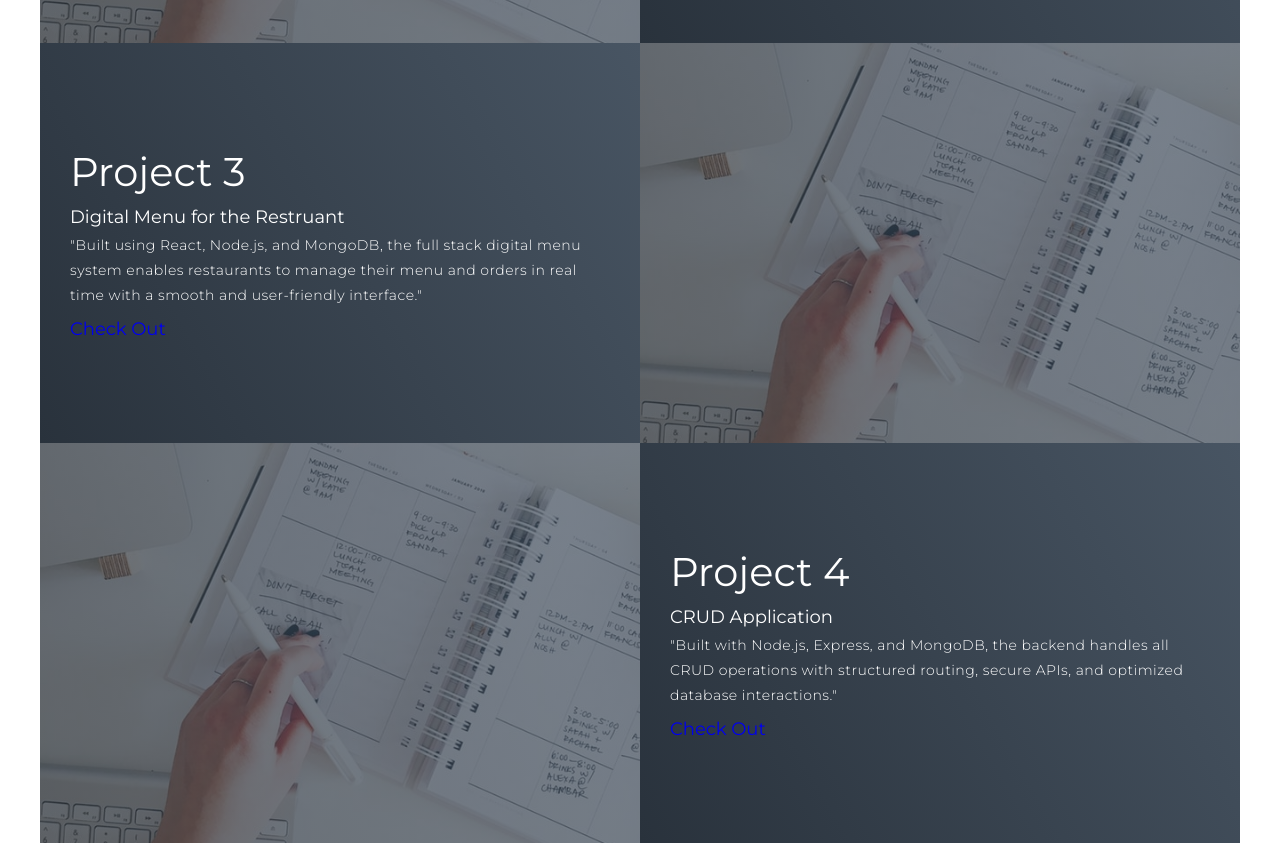
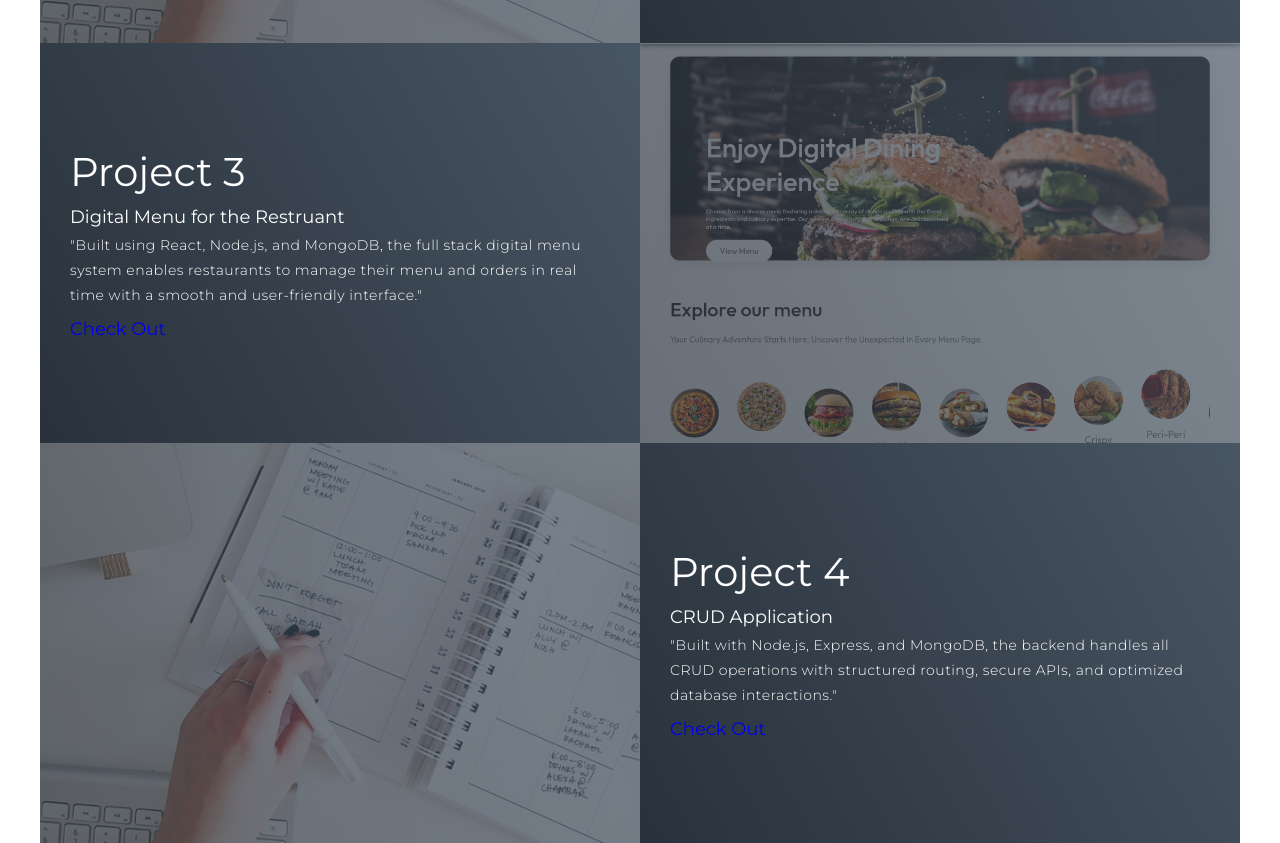
Before and after one commit to darsh123a/portfolio, a plain HTML site: page index.html in a window 1280 px wide. Shown: the part 2580-3423 px from the top of the page. Drawn offline with Linux system fonts and the light colour scheme.

Commit message:
Update index.html

```diff
--- a/index.html
+++ b/index.html
@@ -152,7 +152,7 @@
 
             </div>
             <div class="project-img">
-              <img src="bgproject.png" alt="img" />
+              <img src="bgmenu.png" alt="img" />
             </div>
           </div>
           <div class="project-item">
```
